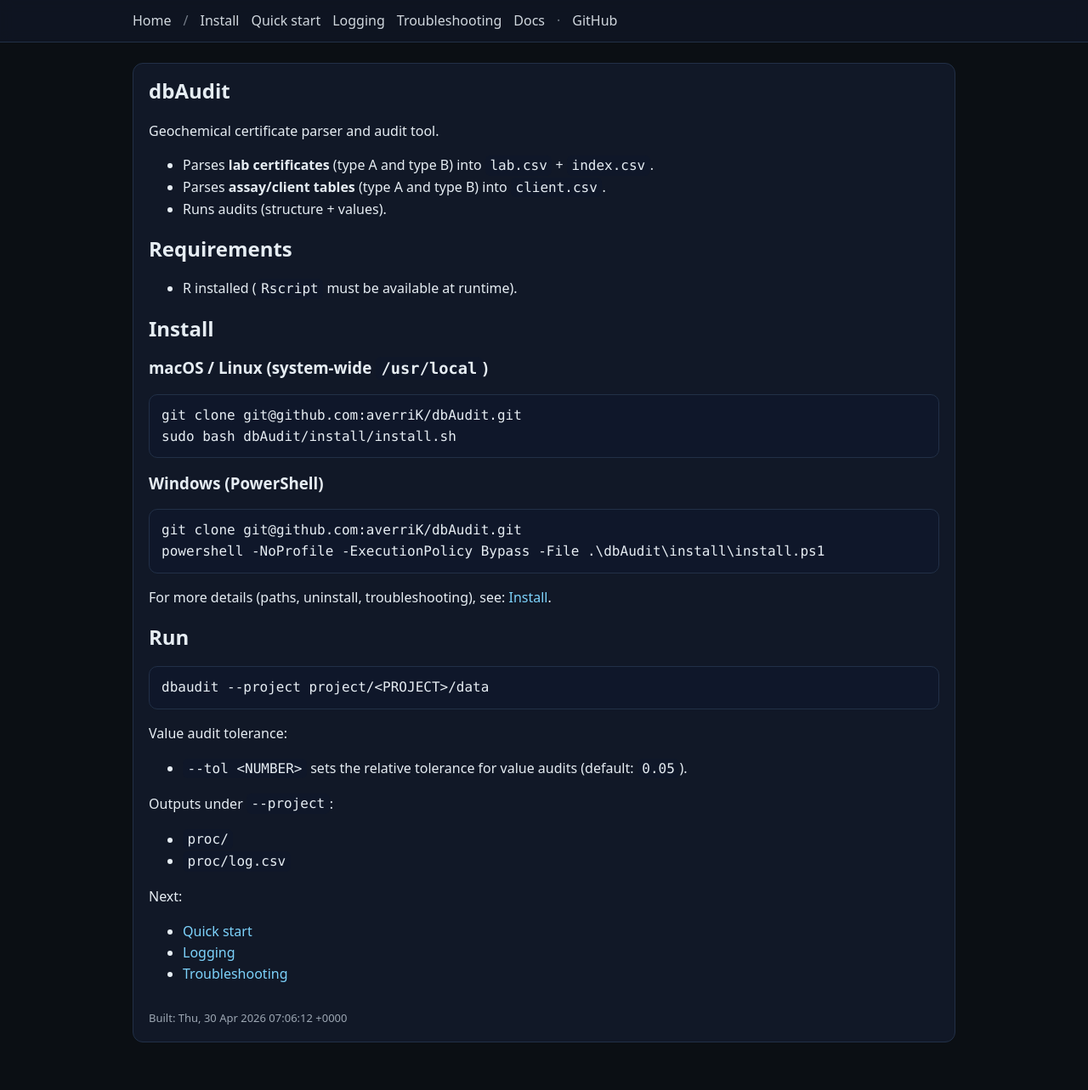
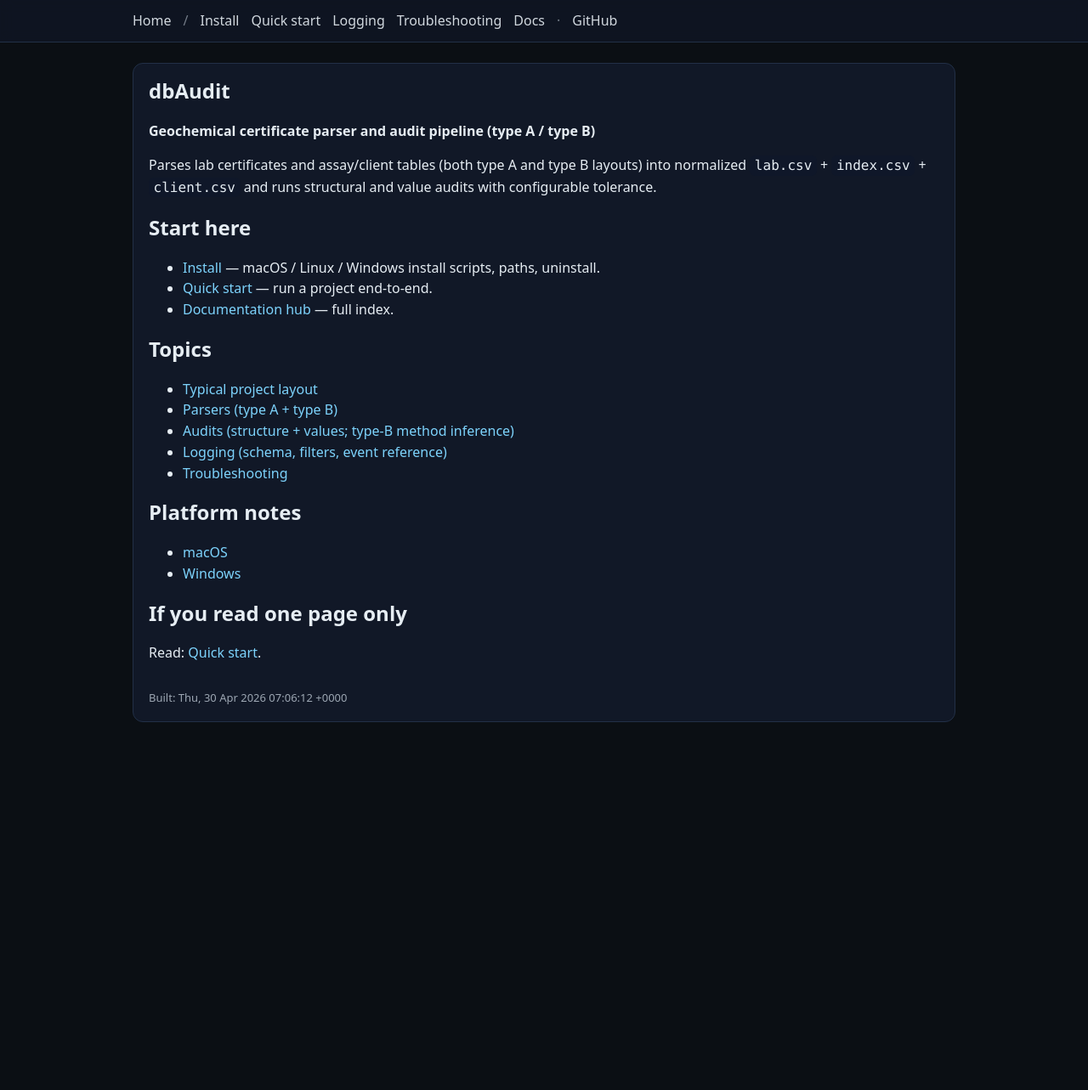
Before and after one commit to averriK/dbAudit, a Jekyll site: the page built from docs/home.md, in a window 1280 px wide. Shown: the whole page at 85% size. Built offline with Jekyll 4.4.1, drawn with Linux system fonts in a browser that asks for light colours; after the commit the page ends 906 px from its top, so only the background shows below that.

Commit message:
docs(home): refactor to uniform structure (tagline + Start here + Topics)
Align with the structure used in tito/kashima/dsra/gmsp/newmark home pages:
elevator pitch + Start here + Topics + Platform notes + canonical pointer.

Drop the inline install snippets and product-decision details (those live
in docs/install.md and docs/quickstart.md).

````diff
--- a/docs/home.md
+++ b/docs/home.md
@@ -6,50 +6,29 @@
 
 # dbAudit
 
-Geochemical certificate parser and audit tool.
+**Geochemical certificate parser and audit pipeline (type A / type B)**
 
-- Parses **lab certificates** (type A and type B) into `lab.csv` + `index.csv`.
-- Parses **assay/client tables** (type A and type B) into `client.csv`.
-- Runs audits (structure + values).
+Parses lab certificates and assay/client tables (both type A and type B layouts) into normalized `lab.csv` + `index.csv` + `client.csv` and runs structural and value audits with configurable tolerance.
 
-## Requirements
+## Start here
 
-- R installed (`Rscript` must be available at runtime).
+- [Install]({{ "/docs/install/" | relative_url }}) — macOS / Linux / Windows install scripts, paths, uninstall.
+- [Quick start]({{ "/docs/quickstart/" | relative_url }}) — run a project end-to-end.
+- [Documentation hub]({{ "/docs/" | relative_url }}) — full index.
 
-## Install
+## Topics
 
-### macOS / Linux (system-wide `/usr/local`)
+- [Typical project layout]({{ "/docs/project-layout/" | relative_url }})
+- [Parsers (type A + type B)]({{ "/docs/parsers/" | relative_url }})
+- [Audits (structure + values; type-B method inference)]({{ "/docs/audit/" | relative_url }})
+- [Logging (schema, filters, event reference)]({{ "/docs/logging/" | relative_url }})
+- [Troubleshooting]({{ "/docs/troubleshooting/" | relative_url }})
 
-```bash
-git clone git@github.com:averriK/dbAudit.git
-sudo bash dbAudit/install/install.sh
-```
+## Platform notes
 
-### Windows (PowerShell)
+- [macOS]({{ "/docs/macos/" | relative_url }})
+- [Windows]({{ "/docs/windows/" | relative_url }})
 
-```powershell
-git clone git@github.com:averriK/dbAudit.git
-powershell -NoProfile -ExecutionPolicy Bypass -File .\dbAudit\install\install.ps1
-```
+## If you read one page only
 
-For more details (paths, uninstall, troubleshooting), see: [Install]({{ "/docs/install/" | relative_url }}).
-
-## Run
-
-```bash
-dbaudit --project project/<PROJECT>/data
-```
-
-Value audit tolerance:
-- `--tol <NUMBER>` sets the relative tolerance for value audits (default: `0.05`).
-
-Outputs under `--project`:
-
-- `proc/`
-- `proc/log.csv`
-
-Next:
-
-- [Quick start]({{ "/docs/quickstart/" | relative_url }})
-- [Logging]({{ "/docs/logging/" | relative_url }})
-- [Troubleshooting]({{ "/docs/troubleshooting/" | relative_url }})
+Read: [Quick start]({{ "/docs/quickstart/" | relative_url }}).
````
